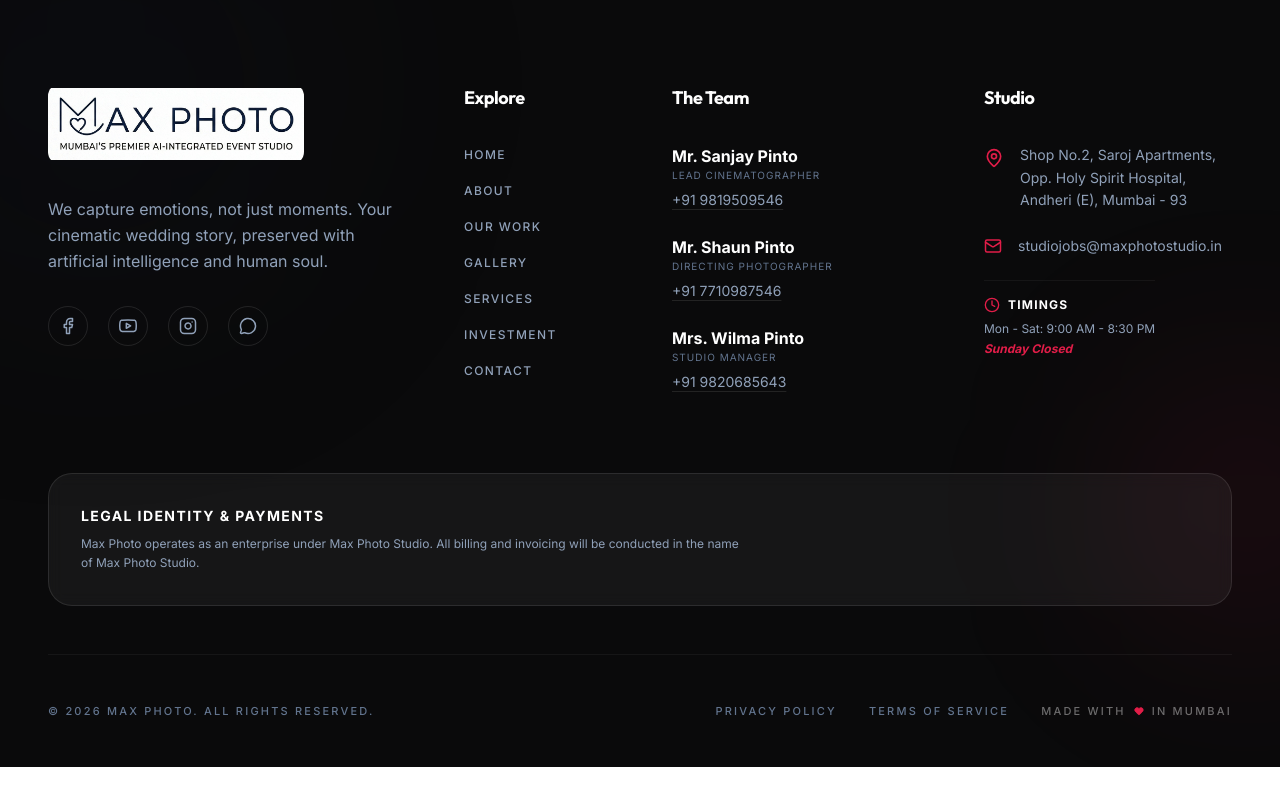
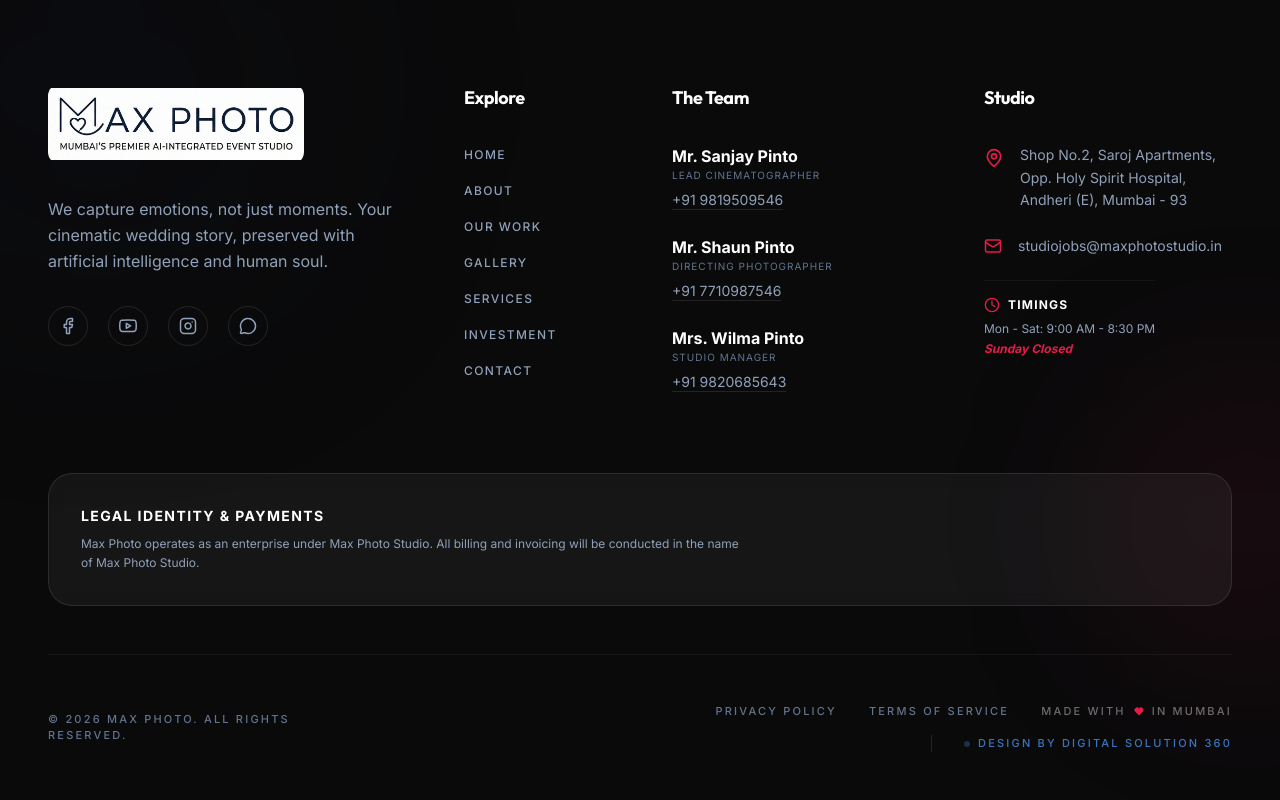
Before and after one commit to digitalsolution360web/photo-studio, a Next.js app: page / in a window 1280 px wide. Shown: the part 4643-5443 px from the top of the page. Before the commit the page ends 5410 px from the top, so only its background shows below. Built offline with nearby package versions, Linux system fonts and the light colour scheme.

Commit message:
new updated

```diff
--- a/components/Footer.tsx
+++ b/components/Footer.tsx
@@ -144,12 +144,21 @@ export function Footer() {
         {/* Bottom Bar */}
         <div className="pt-12 border-t border-white/5 flex flex-col md:flex-row justify-between items-center gap-8 text-[11px] uppercase tracking-[0.2em] font-medium text-slate-500">
           <p>© {new Date().getFullYear()} Max Photo. All rights reserved.</p>
-          <div className="flex items-center gap-8">
+          <div className="flex flex-wrap items-center justify-center md:justify-end gap-x-8 gap-y-4">
             <Link href="#" className="hover:text-white transition-colors">Privacy Policy</Link>
             <Link href="#" className="hover:text-white transition-colors">Terms of Service</Link>
-            <p className="flex items-center gap-2 text-white/40">
+            <div className="flex items-center gap-2 text-white/40">
               Made with <Heart size={10} className="text-secondary fill-secondary" /> in Mumbai
-            </p>
+            </div>
+            <a
+              href="https://www.digitalsolution360.com/"
+              target="_blank"
+              rel="noopener noreferrer"
+              className="flex items-center gap-2 text-blue-400/70 hover:text-blue-400 transition-all duration-300 group border-l border-white/10 pl-8 ml-2"
+            >
+              <span className="w-1.5 h-1.5 rounded-full bg-blue-400/40 group-hover:scale-125 group-hover:bg-blue-400 transition-all animate-pulse"></span>
+              Design by Digital Solution 360
+            </a>
           </div>
         </div>
       </div>
```
